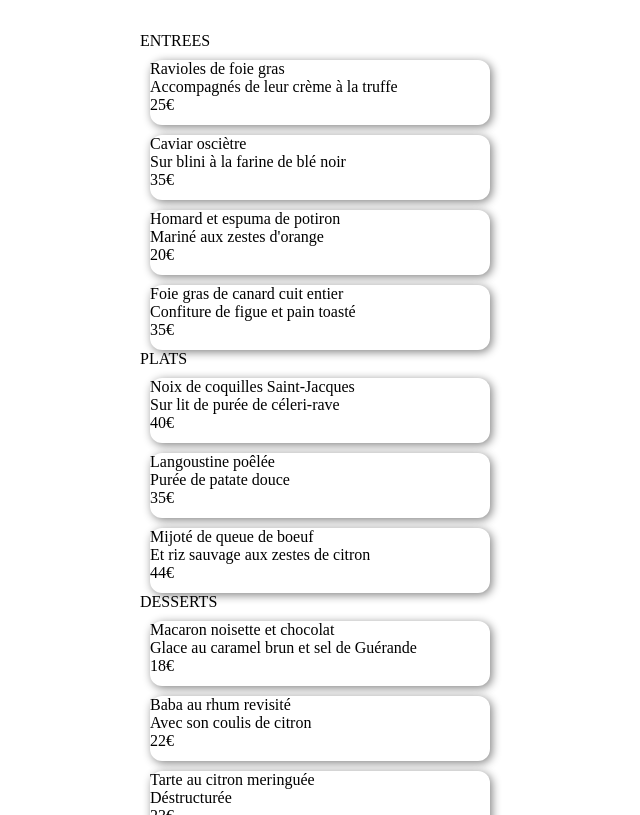
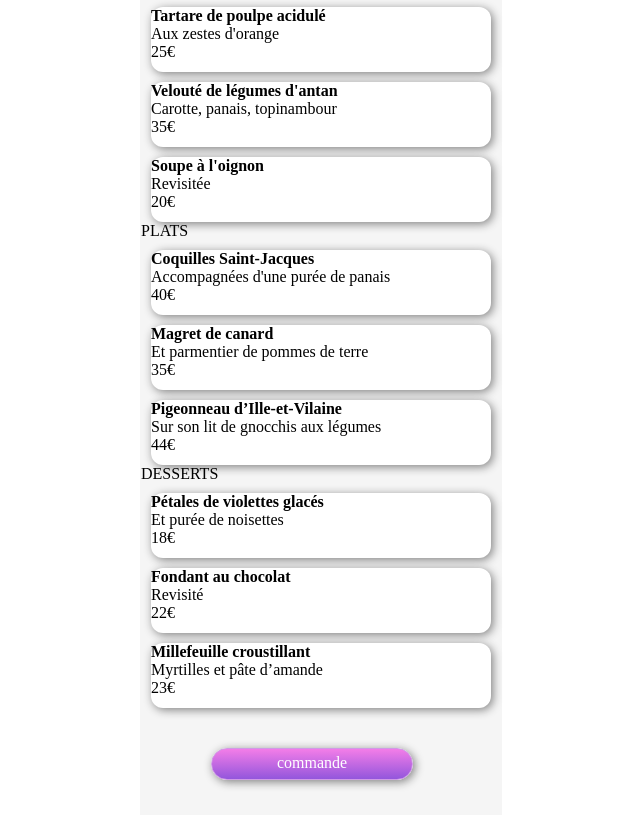
Before and after one commit to Opportune92/projet-food, a plain HTML site: page menu1.html in a window 1280 px wide. Shown: the part 376-1191 px from the top of the page, without its empty margins (310-950 px from the left). Drawn offline with Linux system fonts and the light colour scheme.

Commit message:
deuxieme version

```diff
--- a/menu1.html
+++ b/menu1.html
@@ -8,65 +8,57 @@
         <title> Menu à la française</title>
     </head>
     <body>
-        <h1><a href="food.html"><img src="images/direction.png" alt="retour-accueil" class="recule" /></a><img src="images/ohmyfood.png" alt="logo" /></h1>
-        <div><img src="images/photo2.jpg" /></div>
-            <h1>La note enchantée</h1>
+        <div><a href="food.html"><img src="images/direction.png" alt="retour-accueil" class="recule" /></a><img src="images/ohmyfood.png" alt="logo" /></div>
+        <div><img src="images/photo3.jpg" class="alafrançaise" /> </div>
+     <div class="totally">
+        <h1>A la française</h1>
         <div><img src="images/coeurblanc.png" class="case6" /></div>
         <div><span class="trait">ENTR</span>EES</div>
         <div class="btn-blanc">
-                <div>Ravioles de foie gras</div>
-                <div>Accompagnés de leur crème à la truffe</div>
-                <div  class="prix">25€</div>
+           <div><strong> Tartare de poulpe acidulé </strong></div>
+           <div>Aux zestes d'orange</div>
+           <div class="prix">25€</div>
         </div>
         <div class="btn-blanc">
-            <div>Caviar osciètre</div>
-            <div>Sur blini à la farine de blé noir</div>
-            <div  class="prix">35€</div>
+           <div><strong>Velouté de légumes d'antan</strong></div>
+           <div>Carotte, panais, topinambour</div>
+           <div class="prix">35€</div>
         </div>
        <div class="btn-blanc">
-            <div>Homard et espuma de potiron</div>
-            <div>Mariné aux zestes d'orange</div>
-            <div  class="prix">20€</div>
+           <div><strong>Soupe à l'oignon</strong></div>
+           <div>Revisitée</div>
+           <div class="prix" >20€</div>
        </div>
-        <div class="btn-blanc">
-            <div>Foie gras de canard cuit entier</div>
-            <div>Confiture de figue et pain toasté</div>
-            <div  class="prix">35€</div>
-        </div>
-
        <div><span class="trait">PLAT</span>S</div>
        <div class="btn-blanc">
-            <div>Noix de coquilles Saint-Jacques</div>
-            <div>Sur lit de purée de céleri-rave</div>
+        <div><strong>Coquilles Saint-Jacques</strong></div>
+        <div>Accompagnées d'une purée de panais</div>
         <div  class="prix">40€</div>
        </div>
        <div class="btn-blanc">
-            <div>Langoustine poêlée</div>
-            <div>Purée de patate douce</div>
-            <div  class="prix">35€</div>
+           <div><strong>Magret de canard</strong></div>
+           <div>Et parmentier de pommes de terre</div>
+           <div class="prix">35€</div>
        </div>
        <div class="btn-blanc">
-            <div>Mijoté de queue de boeuf </div>
-            <div>Et riz sauvage aux zestes de citron</div>
+           <div><strong>Pigeonneau d’Ille-et-Vilaine</strong></div>
+           <div>Sur son lit de gnocchis aux légumes</div>
            <div  class="prix">44€</div>
        </div>
-
        <div><span class="trait">DESS</span>ERTS</div>
        <div class="btn-blanc">
-            <div>Macaron noisette et chocolat</div>
-            <div>Glace au caramel brun et sel de Guérande</div>
+           <div><strong>Pétales de violettes glacés</strong></div>
+           <div>Et purée de noisettes</div>
            <div  class="prix">18€</div>
        </div>
-
        <div class="btn-blanc">
-            <div>Baba au rhum revisité</div>
-            <div>Avec son coulis de citron</div>
+           <div><strong>Fondant au chocolat</strong></div>
+           <div>Revisité</div>
            <div  class="prix">22€</div>
        </div>
-
        <div class="btn-blanc">
-            <div>Tarte au citron meringuée </div>
-            <div>Déstructurée</div>
+           <div><strong>Millefeuille croustillant</strong></div>
+           <div>Myrtilles et pâte d’amande</div>
            <div  class="prix">23€</div>
         </div>
         <div class="buy">commande
```
Lines whose indentation alone changed are shown as unchanged.
